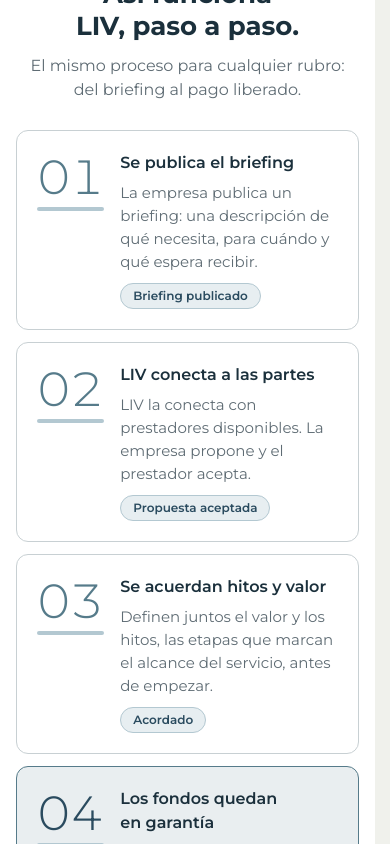
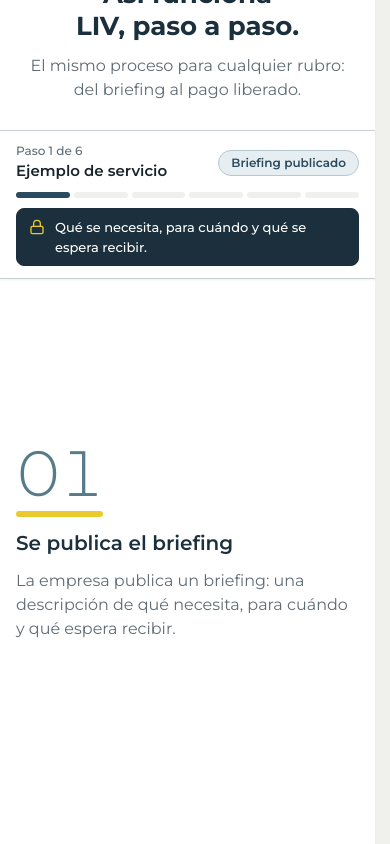
Before and after one commit to luciano-valenzuela1/liv-landing, a Next.js app: page / in a window 390 px wide. Shown: the part 1760-2604 px from the top of the page. Built offline with nearby package versions, Linux system fonts and the light colour scheme; no server answers.

Commit message:
feat(story): add mobile scroll storytelling with sticky status header

```diff
--- a/src/app/globals.css
+++ b/src/app/globals.css
@@ -161,8 +161,16 @@
   }
 }
 
+/* Mobile/tablet storytelling: sticky status header + scrolling steps. */
+@custom-variant mobile-story {
+  @media (width < 64rem) and (prefers-reduced-motion: no-preference) {
+    @slot;
+  }
+}
+
+/* Fallback: reduced motion, or a wide-but-short viewport (landscape phone). */
 @custom-variant static-story {
-  @media not all and (width >= 64rem) and (height >= 640px) and (prefers-reduced-motion: no-preference) {
+  @media (prefers-reduced-motion: reduce), ((width >= 64rem) and (height < 640px)) {
     @slot;
   }
 }
--- a/src/components/landing/HowItWorks.tsx
+++ b/src/components/landing/HowItWorks.tsx
@@ -9,6 +9,7 @@ import {
 import { useAudience } from "@/components/audience/AudienceProvider";
 import { CtaLink } from "@/components/ui/CtaLink";
 import { StepRoll } from "./StepRoll";
+import { StepScroll } from "./StepScroll";
 import { StaticSteps } from "./StaticSteps";
 
 /**
@@ -29,6 +30,7 @@ export function HowItWorks() {
         </div>
 
         <StepRoll />
+        <StepScroll />
         <StaticSteps />
 
         <div className="flex flex-col items-center gap-3 pt-2 text-center">
--- a/src/components/landing/StaticSteps.tsx
+++ b/src/components/landing/StaticSteps.tsx
@@ -28,7 +28,7 @@ export function StaticSteps() {
   }, []);
 
   return (
-    <ol className="animated:hidden flex flex-col gap-3">
+    <ol className="hidden static-story:flex flex-col gap-3">
       {STORY_STEPS.map((s, i) => {
         const custody = s.tone === "custody";
         return (
--- a/src/components/landing/StepRoll.tsx
+++ b/src/components/landing/StepRoll.tsx
@@ -106,7 +106,7 @@ export function StepRoll() {
   const current = STORY_STEPS[step - 1];
 
   return (
-    <div className="static-story:hidden">
+    <div className="hidden animated:block">
       {/* Screen-reader version: full list. Visual roll below is aria-hidden. */}
       <ol className="sr-only">
         {STORY_STEPS.map((s, i) => (
--- /dev/null
+++ b/src/components/landing/StepScroll.tsx
@@ -0,0 +1,138 @@
+"use client";
+
+import { useEffect, useRef, useState } from "react";
+import { Lock } from "lucide-react";
+import { STATUS_CARD_TITLE, STORY_STEPS } from "@/content/landing";
+import { track } from "@/lib/analytics";
+import { Pill } from "@/components/ui/Pill";
+
+const STEPS = STORY_STEPS.length;
+
+/**
+ * Mobile/tablet storytelling: a sticky status header (what the desktop
+ * StatusCard shows, condensed) stays pinned under the nav while the 6 steps
+ * scroll underneath. The step crossing the viewport's middle line is active.
+ * Visibility is CSS-only (`mobile-story` variant), so first paint is correct.
+ */
+export function StepScroll() {
+  const itemRefs = useRef<Array<HTMLLIElement | null>>([]);
+  const tracked = useRef(new Set<number>());
+  const [step, setStep] = useState(1);
+
+  useEffect(() => {
+    const io = new IntersectionObserver(
+      (entries) => {
+        for (const e of entries) {
+          if (!e.isIntersecting) continue;
+          const n = Number((e.target as HTMLElement).dataset.step);
+          setStep(n);
+          if (!tracked.current.has(n)) {
+            tracked.current.add(n);
+            track({ name: "story_step_view", props: { step: n, mode: "mobile" } });
+          }
+        }
+      },
+      // 1px band at the viewport's vertical center
+      { rootMargin: "-50% 0px -50% 0px", threshold: 0 },
+    );
+    itemRefs.current.forEach((el) => el && io.observe(el));
+    return () => io.disconnect();
+  }, []);
+
+  const current = STORY_STEPS[step - 1];
+  const custody = current.tone === "custody";
+
+  return (
+    <div className="hidden mobile-story:block">
+      <div className="sticky top-[60px] z-30 -mx-4 border-y border-text-300 bg-base/95 px-4 py-3 shadow-card backdrop-blur md:-mx-6 md:px-6">
+        <div className="flex items-center justify-between gap-3">
+          <div className="flex min-w-0 flex-col">
+            <span className="text-caption font-medium text-text-600">
+              Paso {step} de {STEPS}
+            </span>
+            <span className="truncate text-body font-semibold">
+              {STATUS_CARD_TITLE}
+            </span>
+          </div>
+          <Pill
+            tone={current.tone}
+            className="shrink-0 transition-colors duration-[250ms] motion-reduce:transition-none"
+          >
+            {current.state}
+          </Pill>
+        </div>
+
+        <div aria-hidden="true" className="mt-2.5 flex gap-1">
+          {STORY_STEPS.map((s, i) => (
+            <span
+              key={s.title}
+              className={`h-1.5 flex-1 rounded-full transition-colors duration-[250ms] motion-reduce:transition-none ${
+                i < step ? "bg-primary-600" : "bg-bone"
+              }`}
+            />
+          ))}
+        </div>
+
+        <div
+          className={`mt-2.5 flex items-start gap-2.5 rounded-lg border px-3 py-2 text-body-sm font-medium ${
+            custody
+              ? "border-custody-border bg-custody-bg text-custody-text"
+              : "border-primary-800 bg-primary-800 text-text-0"
+          }`}
+        >
+          <Lock
+            size={16}
+            strokeWidth={2}
+            className="mt-0.5 shrink-0 text-secondary-400"
+            aria-hidden="true"
+          />
+          <span>{current.keyFact}</span>
+        </div>
+      </div>
+
+      <p className="sr-only" aria-live="polite">
+        Paso {step} de {STEPS}: {current.title}. {current.text}
+      </p>
+
+      <ol className="flex flex-col">
+        {STORY_STEPS.map((s, i) => {
+          const on = step === i + 1;
+          const isCustody = s.tone === "custody";
+          return (
+            <li
+              key={s.title}
+              data-step={i + 1}
+              data-active={on}
+              ref={(el) => {
+                itemRefs.current[i] = el;
+              }}
+              className={`flex min-h-[62svh] flex-col justify-center gap-3 py-8 transition-opacity duration-300 motion-reduce:transition-none ${
+                on ? "opacity-100" : "opacity-35"
+              }`}
+            >
+              <div className="inline-flex flex-col items-stretch gap-1.5 self-start">
+                <span
+                  className={`text-[64px] font-light leading-[64px] tracking-[-0.02em] tabular-nums ${
+                    isCustody ? "text-primary-600" : "text-info"
+                  }`}
+                >
+                  {String(i + 1).padStart(2, "0")}
+                </span>
+                <span className="step-underline block h-1.5 w-full rounded-full bg-secondary-400" />
+              </div>
+              <h3 className="text-h2 font-semibold text-primary-800">
+                {s.title}
+              </h3>
+              <p className="text-body-lg text-text-600">{s.text}</p>
+              {s.badge && (
+                <Pill tone="custody" className="self-start">
+                  {s.badge}
+                </Pill>
+              )}
+            </li>
+          );
+        })}
+      </ol>
+    </div>
+  );
+}
--- a/src/lib/analytics.ts
+++ b/src/lib/analytics.ts
@@ -19,7 +19,7 @@ export type AnalyticsEvent =
     }
   | {
       name: "story_step_view";
-      props: { step: number; mode: "animated" | "static" };
+      props: { step: number; mode: "animated" | "mobile" | "static" };
     }
   | { name: "story_skip"; props: { target_step: number | "rubros" } }
   | { name: "faq_open"; props: { question_id: string } }
```
